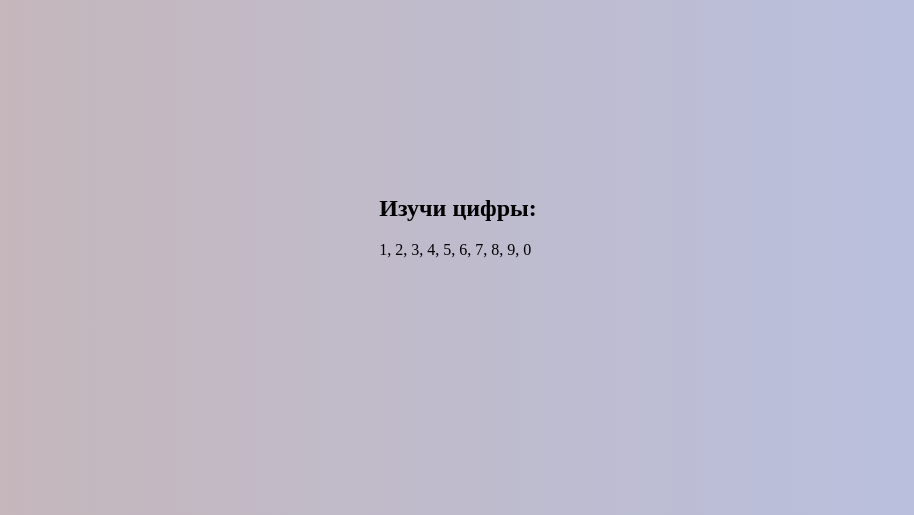
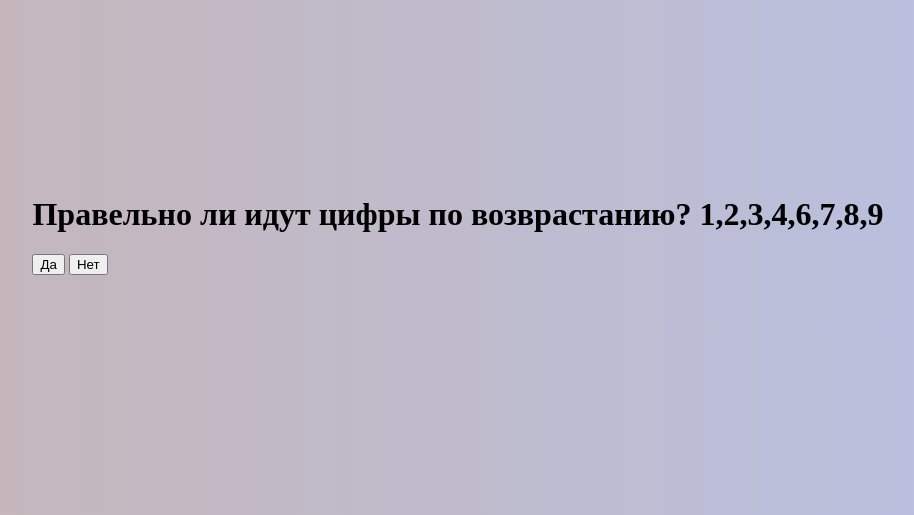
Before and after one commit to qeeweex/web_app_for_preschoolers, a Flask app: template templates/numbers.html in a window 1280 px wide. Shown: the part 183-698 px from the top of the page, without its empty margins (182-1096 px from the left). Run offline with Flask 3, Linux system fonts and the light colour scheme; the template is opened without the code that fills it, so the values that code supplies are empty.

Commit message:
закончил разработку игр с цифрами

```diff
--- a/templates/numbers.html
+++ b/templates/numbers.html
@@ -7,10 +7,11 @@
 </head>
 <body>
     <div class="container">
-        <h2>Изучи цифры:</h2>
-        <div class="game-content">
-            <p>1, 2, 3, 4, 5, 6, 7, 8, 9, 0</p>
-        </div>
+        <h1>Правельно ли идут цифры по возврастанию?
+            1,2,3,4,6,7,8,9
+        </h1>
+        <button onclick="alert('Неправильно, посмотри внимательнее!')" class="btn">Да</button>
+        <button onclick="alert('Правильно, молодец!')" class="btn">Нет</button>
     </div>
 </body>
 </html>
```
